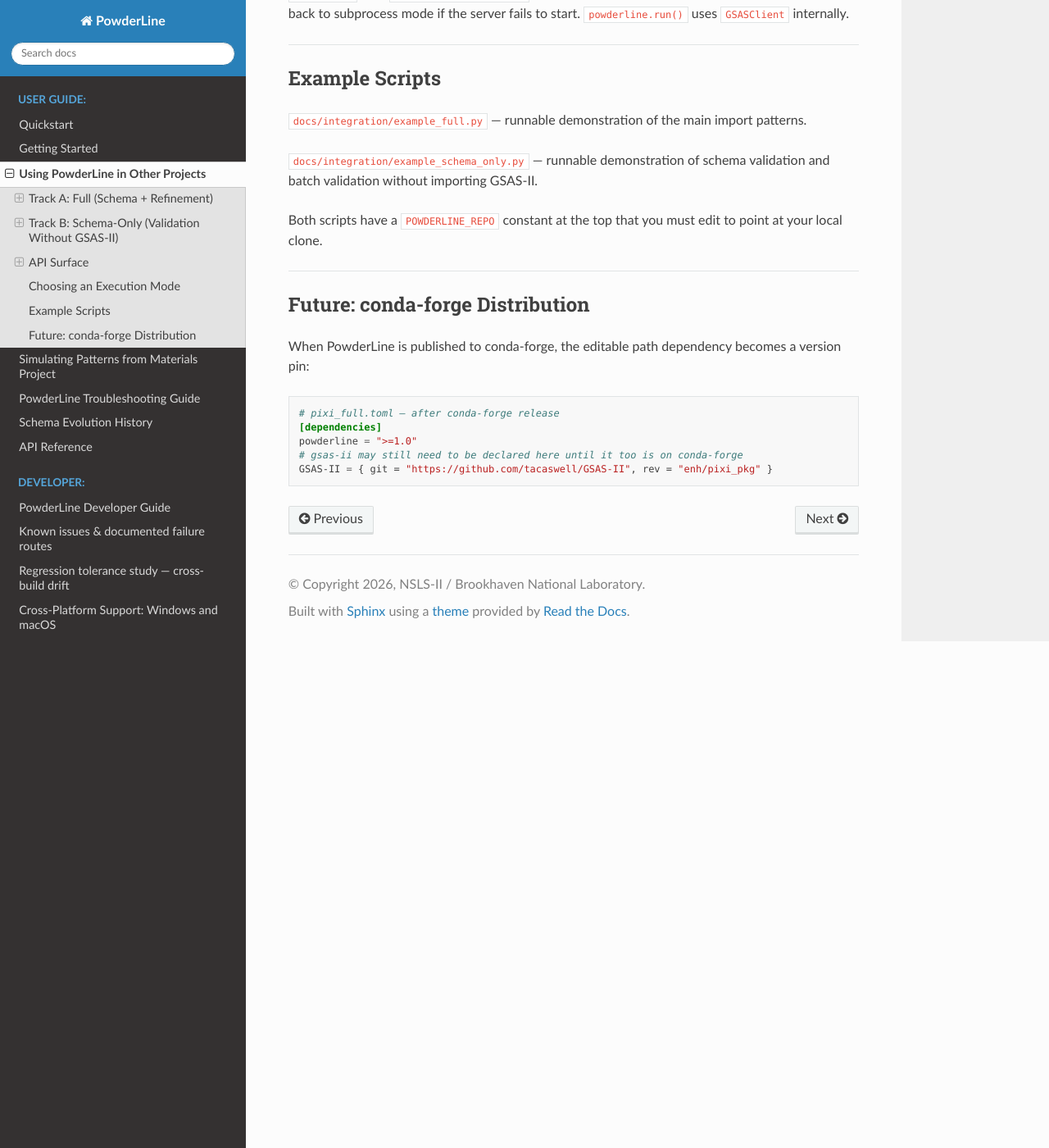
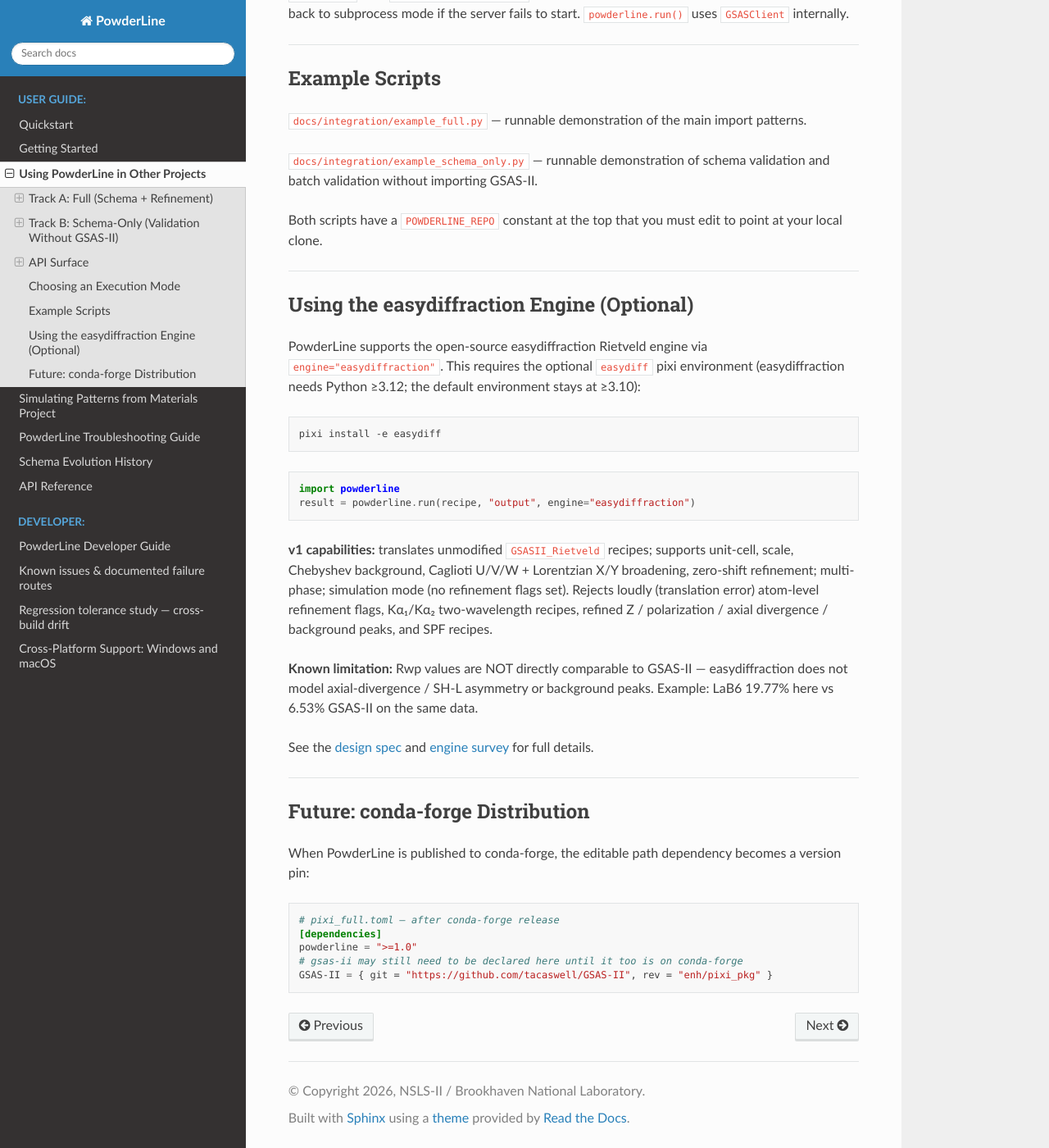
Before and after one commit to AdamCorrao/PowderLine, a Sphinx documentation site: the page built from docs/integration-guide.md, in a window 1280 px wide and 1400 px high, scrolled down 4042 px. Shown: the whole window at 82% size. Built offline with Sphinx 7.4.7 and the Read the Docs theme 3.1.0, drawn with Linux system fonts in a browser that asks for light colours.

Commit message:
feat(easydiff): optional pixi feature/environment + docs
NOTE: pixi.lock not regenerated (sandbox has no conda network); run 'pixi lock' before merging.

Co-Authored-By: Claude Fable 5 <noreply@anthropic.com>

````diff
--- a/docs/integration-guide.md
+++ b/docs/integration-guide.md
@@ -207,6 +207,36 @@ at your local clone.
 
 ---
 
+## Using the easydiffraction Engine (Optional)
+
+PowderLine supports the open-source easydiffraction Rietveld engine via
+`engine="easydiffraction"`. This requires the optional `easydiff` pixi environment
+(easydiffraction needs Python ≥3.12; the default environment stays at ≥3.10):
+
+```bash
+pixi install -e easydiff
+```
+
+```python
+import powderline
+result = powderline.run(recipe, "output", engine="easydiffraction")
+```
+
+**v1 capabilities:** translates unmodified `GSASII_Rietveld` recipes; supports unit-cell,
+scale, Chebyshev background, Caglioti U/V/W + Lorentzian X/Y broadening, zero-shift
+refinement; multi-phase; simulation mode (no refinement flags set). Rejects loudly
+(translation error) atom-level refinement flags, Kα₁/Kα₂ two-wavelength recipes,
+refined Z / polarization / axial divergence / background peaks, and SPF recipes.
+
+**Known limitation:** Rwp values are NOT directly comparable to GSAS-II — easydiffraction
+does not model axial-divergence / SH-L asymmetry or background peaks. Example: LaB6
+19.77% here vs 6.53% GSAS-II on the same data.
+
+See the [design spec](superpowers/specs/2026-08-19-easydiffraction-engine-design.md)
+and [engine survey](engine-survey.md) for full details.
+
+---
+
 ## Future: conda-forge Distribution
 
 When PowderLine is published to conda-forge, the editable path dependency becomes a
````
Also changed, not shown: README.md (+48 -0 lines), pixi.toml (+10 -0 lines).
